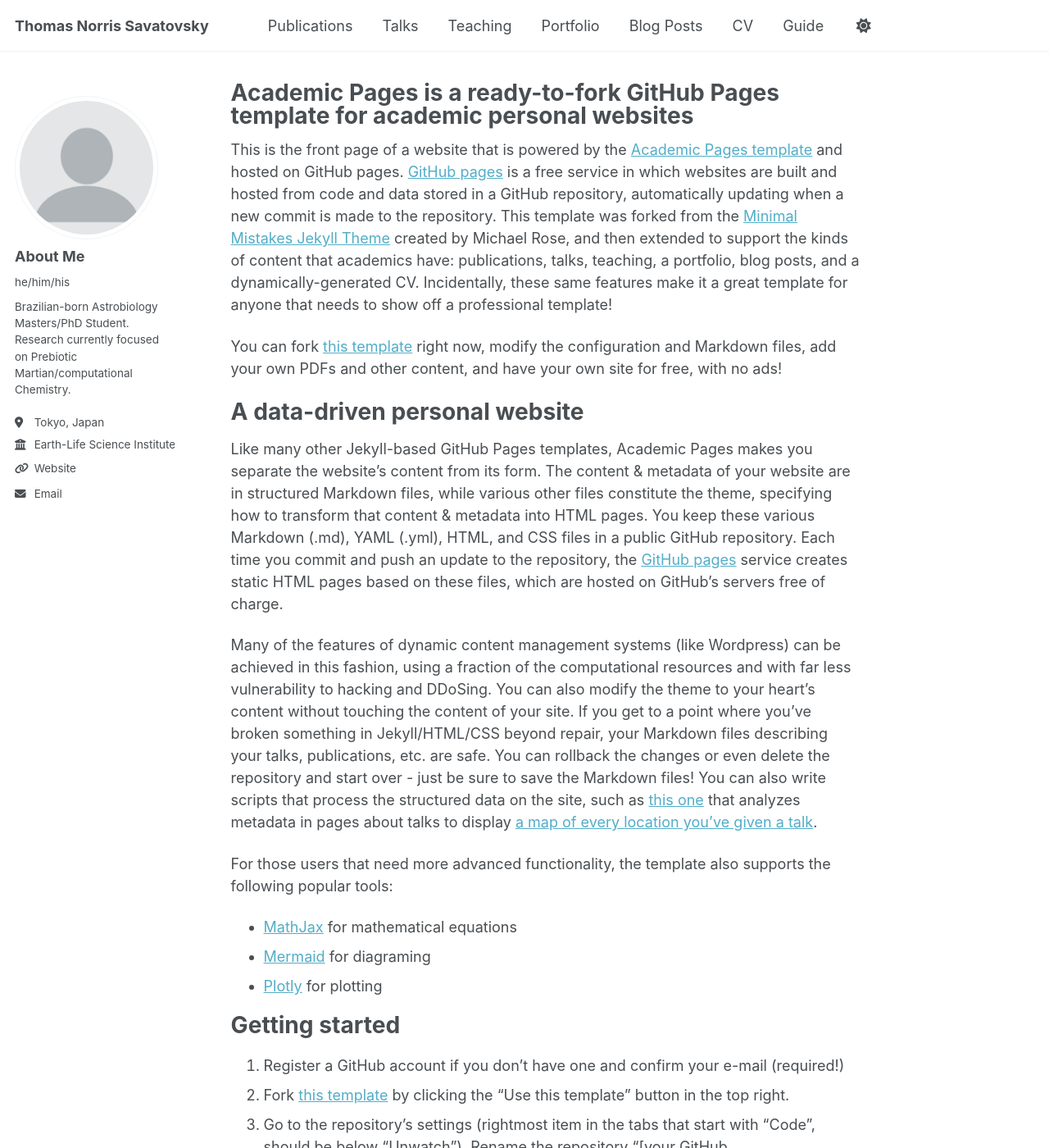
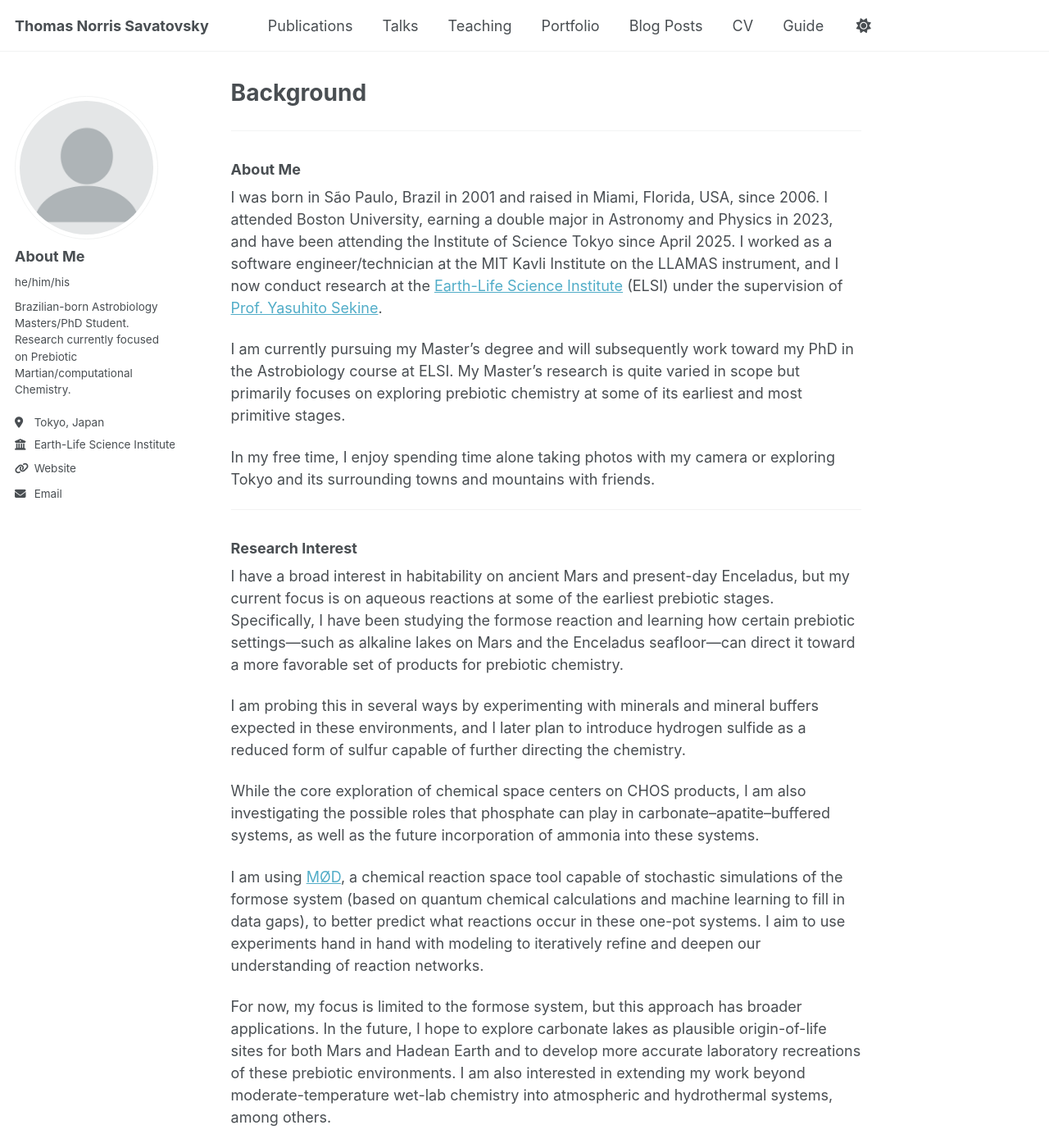
Before and after one commit to Thomassavaa/Thomassavaa.github.io, a Jekyll site: the page built from _pages/about.md, in a window 1280 px wide and 1400 px high. Shown: the whole window at 82% size. Built offline with Jekyll 4.4.1, drawn with Linux system fonts in a browser that asks for light colours; a script that is not in the unit is left out; some of the changed text lies outside the part shown.

Commit message:
Update about.md

```diff
--- a/_pages/about.md
+++ b/_pages/about.md
@@ -1,56 +1,37 @@
 ---
 permalink: /
-title: "Academic Pages is a ready-to-fork GitHub Pages template for academic personal websites"
+title: "Background"
 author_profile: true
 redirect_from:
   - /about/
   - /about.html
 ---
 
-This is the front page of a website that is powered by the [Academic Pages template](https://github.com/academicpages/academicpages.github.io) and hosted on GitHub pages. [GitHub pages](https://pages.github.com) is a free service in which websites are built and hosted from code and data stored in a GitHub repository, automatically updating when a new commit is made to the repository. This template was forked from the [Minimal Mistakes Jekyll Theme](https://mmistakes.github.io/minimal-mistakes/) created by Michael Rose, and then extended to support the kinds of content that academics have: publications, talks, teaching, a portfolio, blog posts, and a dynamically-generated CV. Incidentally, these same features make it a great template for anyone that needs to show off a professional template!
 
- You can fork [this template](https://github.com/academicpages/academicpages.github.io) right now, modify the configuration and Markdown files, add your own PDFs and other content, and have your own site for free, with no ads!
+---
 
-A data-driven personal website
+### **About Me**
+
+I was born in São Paulo, Brazil in 2001 and raised in Miami, Florida, USA, since 2006. I attended Boston University, earning a double major in Astronomy and Physics in 2023, and have been attending the Institute of Science Tokyo since April 2025. I worked as a software engineer/technician at the MIT Kavli Institute on the LLAMAS instrument, and I now conduct research at the [Earth-Life Science Institute](https://www.elsi.jp/en/) (ELSI) under the supervision of [Prof. Yasuhito Sekine](https://www.elsi.jp/en/members/researchers/ysekine/).
+
+I am currently pursuing my Master’s degree and will subsequently work toward my PhD in the Astrobiology course at ELSI. My Master’s research is quite varied in scope but primarily focuses on exploring prebiotic chemistry at some of its earliest and most primitive stages.
+
+In my free time, I enjoy spending time alone taking photos with my camera or exploring Tokyo and its surrounding towns and mountains with friends.
+
+---
+
+### **Research Interest**
+
+I have a broad interest in habitability on ancient Mars and present-day Enceladus, but my current focus is on aqueous reactions at some of the earliest prebiotic stages. Specifically, I have been studying the formose reaction and learning how certain prebiotic settings—such as alkaline lakes on Mars and the Enceladus seafloor—can direct it toward a more favorable set of products for prebiotic chemistry.
+
+I am probing this in several ways by experimenting with minerals and mineral buffers expected in these environments, and I later plan to introduce hydrogen sulfide as a reduced form of sulfur capable of further directing the chemistry.
+
+While the core exploration of chemical space centers on CHOS products, I am also investigating the possible roles that phosphate can play in carbonate–apatite–buffered systems, as well as the future incorporation of ammonia into these systems.
+
+I am using [MØD](https://jakobandersen.github.io/mod/index.html), a chemical reaction space tool capable of stochastic simulations of the formose system (based on quantum chemical calculations and machine learning to fill in data gaps), to better predict what reactions occur in these one-pot systems. I aim to use experiments hand in hand with modeling to iteratively refine and deepen our understanding of reaction networks.
+
+For now, my focus is limited to the formose system, but this approach has broader applications. In the future, I hope to explore carbonate lakes as plausible origin-of-life sites for both Mars and Hadean Earth and to develop more accurate laboratory recreations of these prebiotic environments. I am also interested in extending my work beyond moderate-temperature wet-lab chemistry into atmospheric and hydrothermal systems, among others.
+
+
+Past Experience
 ======
-Like many other Jekyll-based GitHub Pages templates, Academic Pages makes you separate the website's content from its form. The content & metadata of your website are in structured Markdown files, while various other files constitute the theme, specifying how to transform that content & metadata into HTML pages. You keep these various Markdown (.md), YAML (.yml), HTML, and CSS files in a public GitHub repository. Each time you commit and push an update to the repository, the [GitHub pages](https://pages.github.com/) service creates static HTML pages based on these files, which are hosted on GitHub's servers free of charge.
-
-Many of the features of dynamic content management systems (like Wordpress) can be achieved in this fashion, using a fraction of the computational resources and with far less vulnerability to hacking and DDoSing. You can also modify the theme to your heart's content without touching the content of your site. If you get to a point where you've broken something in Jekyll/HTML/CSS beyond repair, your Markdown files describing your talks, publications, etc. are safe. You can rollback the changes or even delete the repository and start over - just be sure to save the Markdown files! You can also write scripts that process the structured data on the site, such as [this one](https://github.com/academicpages/academicpages.github.io/blob/master/talkmap.ipynb) that analyzes metadata in pages about talks to display [a map of every location you've given a talk](https://academicpages.github.io/talkmap.html).
-
-For those users that need more advanced functionality, the template also supports the following popular tools:
-- [MathJax](https://www.mathjax.org/) for mathematical equations
-- [Mermaid](https://mermaid.js.org/) for diagraming
-- [Plotly](https://plotly.com/javascript/) for plotting
-
-Getting started
-======
-1. Register a GitHub account if you don't have one and confirm your e-mail (required!)
-1. Fork [this template](https://github.com/academicpages/academicpages.github.io) by clicking the "Use this template" button in the top right.
-1. Go to the repository's settings (rightmost item in the tabs that start with "Code", should be below "Unwatch"). Rename the repository "[your GitHub username].github.io", which will also be your website's URL.
-1. Set site-wide configuration and create content & metadata (see below -- also see [this set of diffs](https://archive.is/3TPas) showing what files were changed to set up [an example site](https://getorg-testacct.github.io) for a user with the username "getorg-testacct")
-1. Upload any files (like PDFs, .zip files, etc.) to the files/ directory. They will appear at https://[your GitHub username].github.io/files/example.pdf.
-1. Check status by going to the repository settings, in the "GitHub pages" section
-
-Site-wide configuration
-------
-The main configuration file for the site is in the base directory in [_config.yml](https://github.com/academicpages/academicpages.github.io/blob/master/_config.yml), which defines the content in the sidebars and other site-wide features. You will need to replace the default variables with ones about yourself and your site's github repository. The configuration file for the top menu is in [_data/navigation.yml](https://github.com/academicpages/academicpages.github.io/blob/master/_data/navigation.yml). For example, if you don't have a portfolio or blog posts, you can remove those items from that navigation.yml file to remove them from the header.
-
-Create content & metadata
-------
-For site content, there is one Markdown file for each type of content, which are stored in directories like _publications, _talks, _posts, _teaching, or _pages. For example, each talk is a Markdown file in the [_talks directory](https://github.com/academicpages/academicpages.github.io/tree/master/_talks). At the top of each Markdown file is structured data in YAML about the talk, which the theme will parse to do lots of cool stuff. The same structured data about a talk is used to generate the list of talks on the [Talks page](https://academicpages.github.io/talks), each [individual page](https://academicpages.github.io/talks/2012-03-01-talk-1) for specific talks, the talks section for the [CV page](https://academicpages.github.io/cv), and the [map of places you've given a talk](https://academicpages.github.io/talkmap.html) (if you run this [python file](https://github.com/academicpages/academicpages.github.io/blob/master/talkmap.py) or [Jupyter notebook](https://github.com/academicpages/academicpages.github.io/blob/master/talkmap.ipynb), which creates the HTML for the map based on the contents of the _talks directory).
-
-**Markdown generator**
-
-The repository includes [a set of Jupyter notebooks](https://github.com/academicpages/academicpages.github.io/tree/master/markdown_generator
-) that converts a CSV containing structured data about talks or presentations into individual Markdown files that will be properly formatted for the Academic Pages template. The sample CSVs in that directory are the ones I used to create my own personal website at stuartgeiger.com. My usual workflow is that I keep a spreadsheet of my publications and talks, then run the code in these notebooks to generate the Markdown files, then commit and push them to the GitHub repository.
-
-How to edit your site's GitHub repository
-------
-Many people use a git client to create files on their local computer and then push them to GitHub's servers. If you are not familiar with git, you can directly edit these configuration and Markdown files directly in the github.com interface. Navigate to a file (like [this one](https://github.com/academicpages/academicpages.github.io/blob/master/_talks/2012-03-01-talk-1.md) and click the pencil icon in the top right of the content preview (to the right of the "Raw | Blame | History" buttons). You can delete a file by clicking the trashcan icon to the right of the pencil icon. You can also create new files or upload files by navigating to a directory and clicking the "Create new file" or "Upload files" buttons.
-
-Example: editing a Markdown file for a talk
-![Editing a Markdown file for a talk](/images/editing-talk.png)
-
-For more info
-------
-More info about configuring Academic Pages can be found in [the guide](https://academicpages.github.io/markdown/), the [growing wiki](https://github.com/academicpages/academicpages.github.io/wiki), and you can always [ask a question on GitHub](https://github.com/academicpages/academicpages.github.io/discussions). The [guides for the Minimal Mistakes theme](https://mmistakes.github.io/minimal-mistakes/docs/configuration/) (which this theme was forked from) might also be helpful.
```
